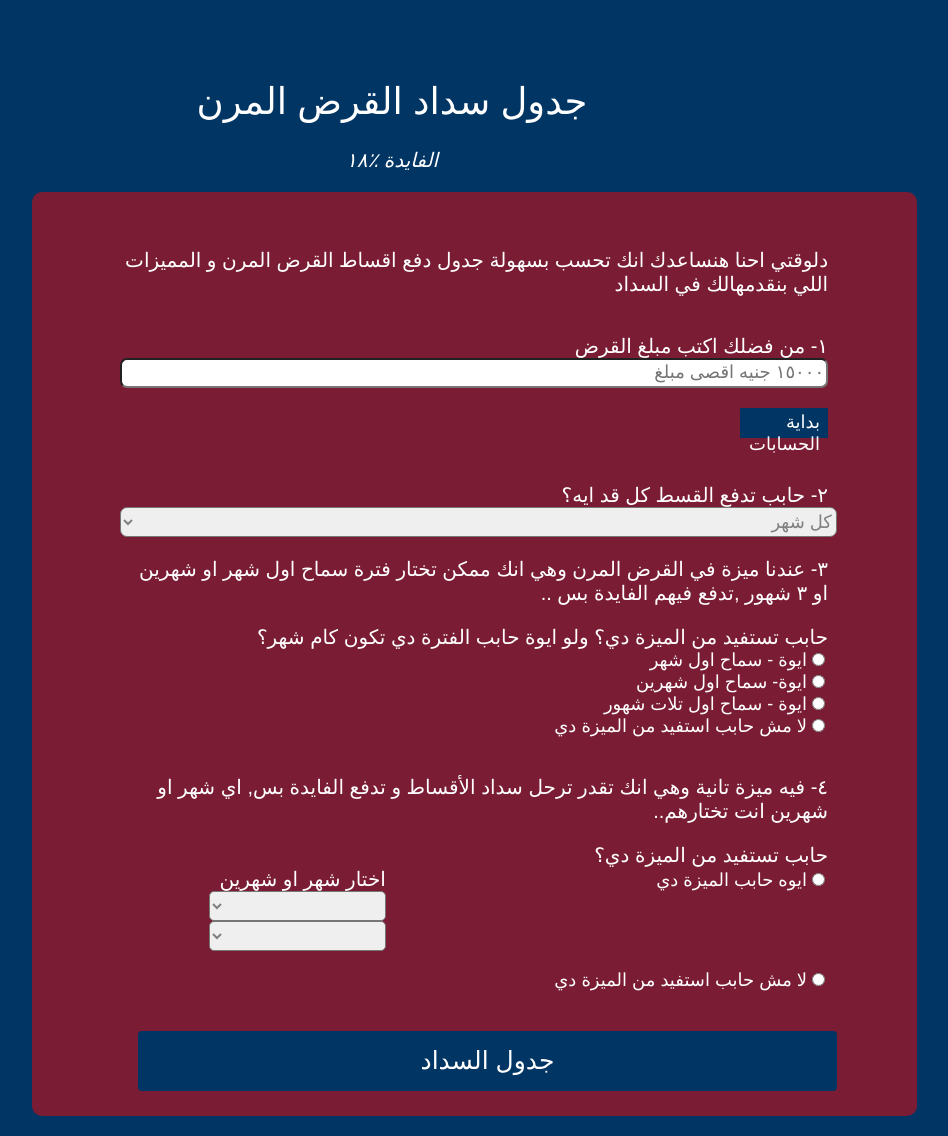
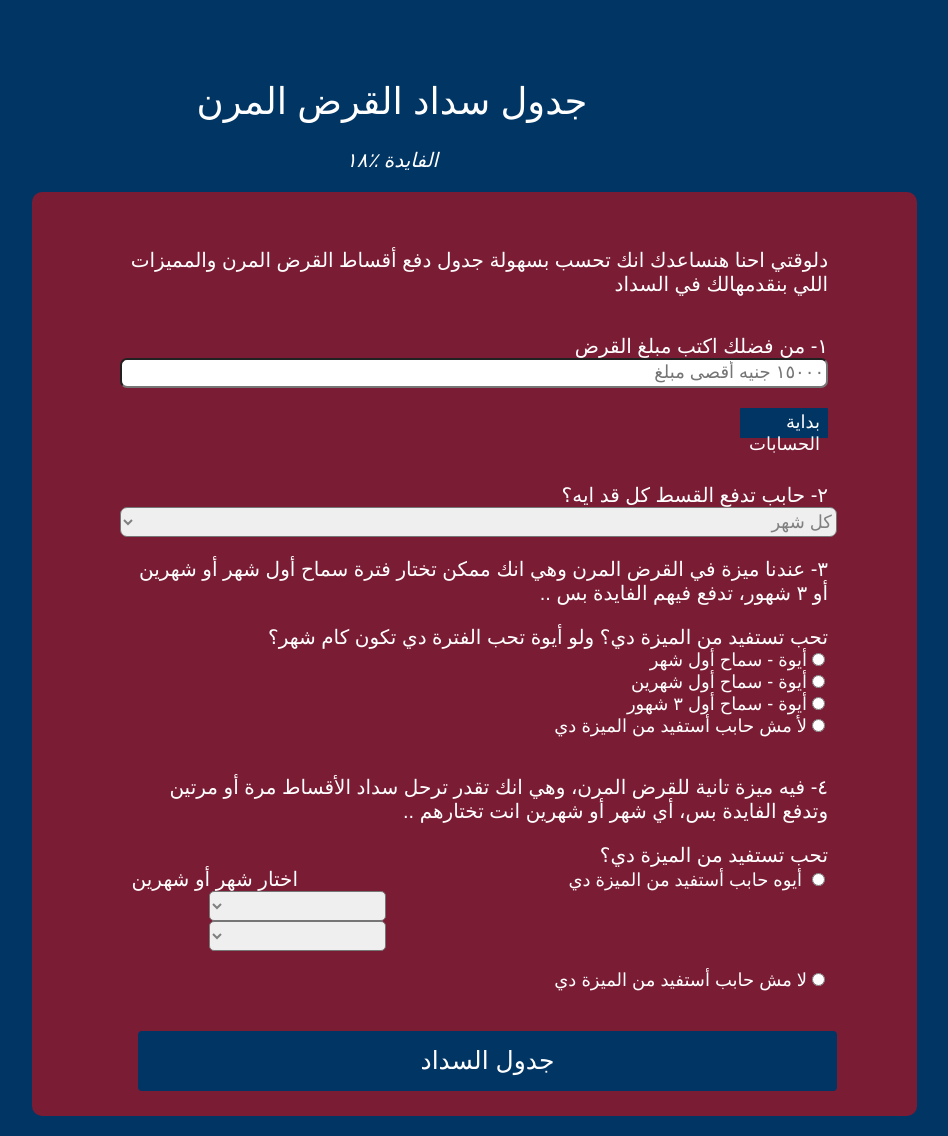
Before and after one commit to RaniaFleifel/flexible_microfinance_v2_arabic, a Flask app: page / in a window 1280 px wide. Shown: the whole page, without its empty margins (248-1196 px from the left). Run offline with Flask 3, Linux system fonts and the light colour scheme.

Commit message:
Update ideal_html.html minor spelling and wording fixes amira el shal

```diff
--- a/templates/ideal_html.html
+++ b/templates/ideal_html.html
@@ -260,14 +260,15 @@ This is a static survey form from freeCodeCamp
 
     <br>
     <br>
-<p style="margin-left: 10%; margin-right: 10%;color: white;font-size: 20px;"dir="rtl";lang="ar">دلوقتي احنا هنساعدك انك تحسب بسهولة جدول دفع اقساط  القرض المرن و المميزات اللي بنقدمهالك في السداد </p>
+<p style="margin-left: 10%; margin-right: 10%;color: white;font-size: 20px;"dir="rtl";lang="ar">دلوقتي احنا هنساعدك انك تحسب بسهولة جدول دفع أقساط القرض المرن والمميزات اللي بنقدمهالك في السداد </p>
     <br>
 
 <form action="{{ url_for('calculations')}}" method="post" dir="rtl" lang="ar">
 
       <label id="name-label" for="name" >١- من فضلك اكتب مبلغ القرض  </label>
 <br>
-      <input id="name" name="amount" dir="rtl" lang="ar" placeholder="١٥٠٠٠ جنيه اقصى مبلغ" required>
+      <input id="name" name="amount" dir="rtl" lang="ar" placeholder="١٥٠٠٠ جنيه أقصى مبلغ
+" required>
       <button type="submit" id="submit2" dir="rtl" lang="ar">بداية الحسابات</button>
       </form>
 
@@ -280,41 +281,42 @@ This is a static survey form from freeCodeCamp
       <label id="dropdown-label" for="dropdown" dir="rtl" lang="ar"> ٢- حابب تدفع القسط كل قد ايه؟ </label>
       <select id="dropdown", name=frequency>
         <option value="monthly" dir="rtl" lang="ar">كل شهر</option>
-        <option value="biweekly" dir="rtl" lang="ar"> كل اسبوعين (مرتين في الشهر)</option>
-        <option value="weekly" dir="rtl" lang="ar">كل اسبوع  (٤ مرات في الشهر)</option>
+        <option value="biweekly" dir="rtl" lang="ar"> كل أسبوعين (مرتين في الشهر)</option>
+        <option value="weekly" dir="rtl" lang="ar">كل أسبوع  (٤ مرات في الشهر)</option>
 
       </select>
 
 
       <br>
-<p style="margin-left: 10%; margin-right: 10%;color: white;font-size: 20px;"dir="rtl";lang="ar">٣- عندنا ميزة في القرض المرن وهي انك ممكن تختار فترة سماح اول شهر او شهرين او ٣ شهور  ,تدفع فيهم الفايدة بس ..
+<p style="margin-left: 10%; margin-right: 10%;color: white;font-size: 20px;"dir="rtl";lang="ar">٣- عندنا ميزة في القرض المرن وهي انك ممكن تختار فترة سماح أول شهر أو شهرين أو ٣ شهور، تدفع فيهم الفايدة بس ..
 </p>
 
-      <label for="recommend" id="recommend-label" dir="rtl" lang="ar"> حابب تستفيد من الميزة دي؟ ولو ايوة حابب الفترة دي تكون كام شهر؟
+      <label for="recommend" id="recommend-label" dir="rtl" lang="ar">  تحب تستفيد من الميزة دي؟ ولو أيوة تحب الفترة دي تكون كام شهر؟
+
 </label><br>
       <label id="recommend" dir="rtl" lang="ar">
-        <input type="radio" value="yes1" name="grace" dir="rtl" lang="ar">ايوة - سماح اول شهر
+        <input type="radio" value="yes1" name="grace" dir="rtl" lang="ar">أيوة - سماح أول شهر
       </label><br>
       <label id="recommend" dir="rtl" lang="ar">
-        <input type="radio" value="yes2" name="grace" dir="rtl" lang="ar">ايوة- سماح اول شهرين
+        <input type="radio" value="yes2" name="grace" dir="rtl" lang="ar">أيوة - سماح أول شهرين
       </label><br>
       <label id="recommend" dir="rtl" lang="ar">
-        <input type="radio" value="yes3" name="grace" dir="rtl" lang="ar">ايوة - سماح اول تلات شهور
+        <input type="radio" value="yes3" name="grace" dir="rtl" lang="ar">أيوة - سماح أول ٣ شهور
       </label><br>
       <label id="recommend" dir="rtl" lang="ar">
-        <input type="radio" value="no" name="grace" dir="rtl" lang="ar">لا مش حابب استفيد من الميزة دي
+        <input type="radio" value="no" name="grace" dir="rtl" lang="ar">لأ مش حابب أستفيد من الميزة دي
       </label>
       <br>
       <br>
 
-<p style="margin-left: 10%; margin-right: 10%;color: white;font-size: 20px;"dir="rtl";lang="ar">٤- فيه ميزة تانية وهي انك تقدر ترحل سداد الأقساط و تدفع الفايدة بس, اي شهر او شهرين انت تختارهم..
+<p style="margin-left: 10%; margin-right: 10%;color: white;font-size: 20px;"dir="rtl";lang="ar">٤- فيه ميزة تانية للقرض المرن، وهي انك تقدر ترحل سداد الأقساط مرة أو مرتين وتدفع الفايدة بس، أي شهر أو شهرين انت تختارهم ..
 </p>
- <label for="recommend" id="recommend-label" dir="rtl" lang="ar"> حابب تستفيد من الميزة دي؟
+ <label for="recommend" id="recommend-label" dir="rtl" lang="ar"> تحب تستفيد من الميزة دي؟
 </label><br>
       <label id="recommend"  dir="rtl" lang="ar">
-        <input type="radio" value="yes" name="holiday" dir="rtl" lang="ar">ايوه حابب الميزة دي
+        <input type="radio" value="yes" name="holiday" dir="rtl" lang="ar"> أيوه حابب أستفيد من الميزة دي
       </label>
-<label id="dropdown-label2" for="dropdown"  dir="rtl" lang="ar">اختار شهر او شهرين </label>
+<label id="dropdown-label2" for="dropdown"  dir="rtl" lang="ar">اختار شهر أو شهرين </label>
 
       <select id="dropdown2" name=month1>
         <option value=" "></option>
@@ -351,7 +353,7 @@ This is a static survey form from freeCodeCamp
       <br>
       <br>
       <label id="recommend" dir="rtl" lang="ar">
-        <input type="radio" value="no" name="holiday" dir="rtl" lang="ar">لا مش حابب استفيد من الميزة دي
+        <input type="radio" value="no" name="holiday" dir="rtl" lang="ar">لا مش حابب أستفيد من الميزة دي
       </label>
       <br>
 
```
